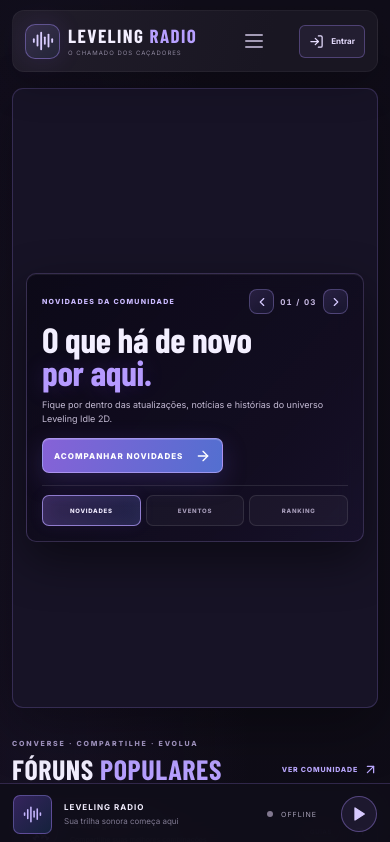
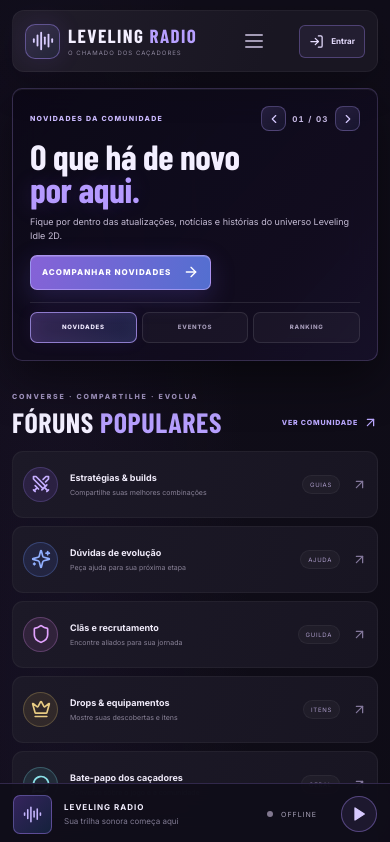
Before and after one commit to gustavoprogs/leveling-radio, a React (Vite) app: page / in a window 390 px wide. Shown: the top 842 px of the page. Built offline with nearby package versions, Linux system fonts and the light colour scheme; no server answers; a web font is replaced by a local one.

Commit message:
style: center standalone homepage carousel card

```diff
--- a/src/styles.css
+++ b/src/styles.css
@@ -213,3 +213,60 @@
   .featured-panel .feature-slide-tabs{gap:5px!important;margin-top:12px!important;padding-top:9px!important}
   .featured-panel .feature-slide-tabs button{min-height:31px!important;padding:0 5px!important;font-size:6px!important;letter-spacing:.75px!important}
 }
+
+
+/* Focus the hero area on the featured carousel card only */
+.featured-panel{
+  height:auto!important;
+  min-height:390px!important;
+  display:flex!important;
+  align-items:center!important;
+  justify-content:flex-start!important;
+  overflow:visible!important;
+  padding:10px 0!important;
+  border:0!important;
+  border-radius:0!important;
+  background:transparent!important;
+  box-shadow:none!important;
+  isolation:auto!important;
+}
+.featured-panel > .featured-copy{
+  position:relative!important;
+  inset:auto!important;
+  left:auto!important;
+  right:auto!important;
+  bottom:auto!important;
+  width:min(100%,500px)!important;
+  min-height:368px!important;
+  margin:0 0 0 28px!important;
+  transform:none!important;
+}
+@media(max-width:1100px){
+  .featured-panel{min-height:380px!important}
+  .featured-panel > .featured-copy{
+    width:min(100%,500px)!important;
+    margin-left:18px!important;
+  }
+}
+@media(max-width:820px){
+  .featured-panel{min-height:0!important;padding:0!important}
+  .featured-panel > .featured-copy{
+    width:min(100%,560px)!important;
+    margin:0!important;
+  }
+}
+@media(max-width:600px){
+  .featured-panel{
+    height:auto!important;
+    min-height:0!important;
+    padding:0!important;
+  }
+  .featured-panel > .featured-copy{
+    position:relative!important;
+    inset:auto!important;
+    width:100%!important;
+    min-height:0!important;
+    margin:0!important;
+    padding:17px!important;
+  }
+}
```
